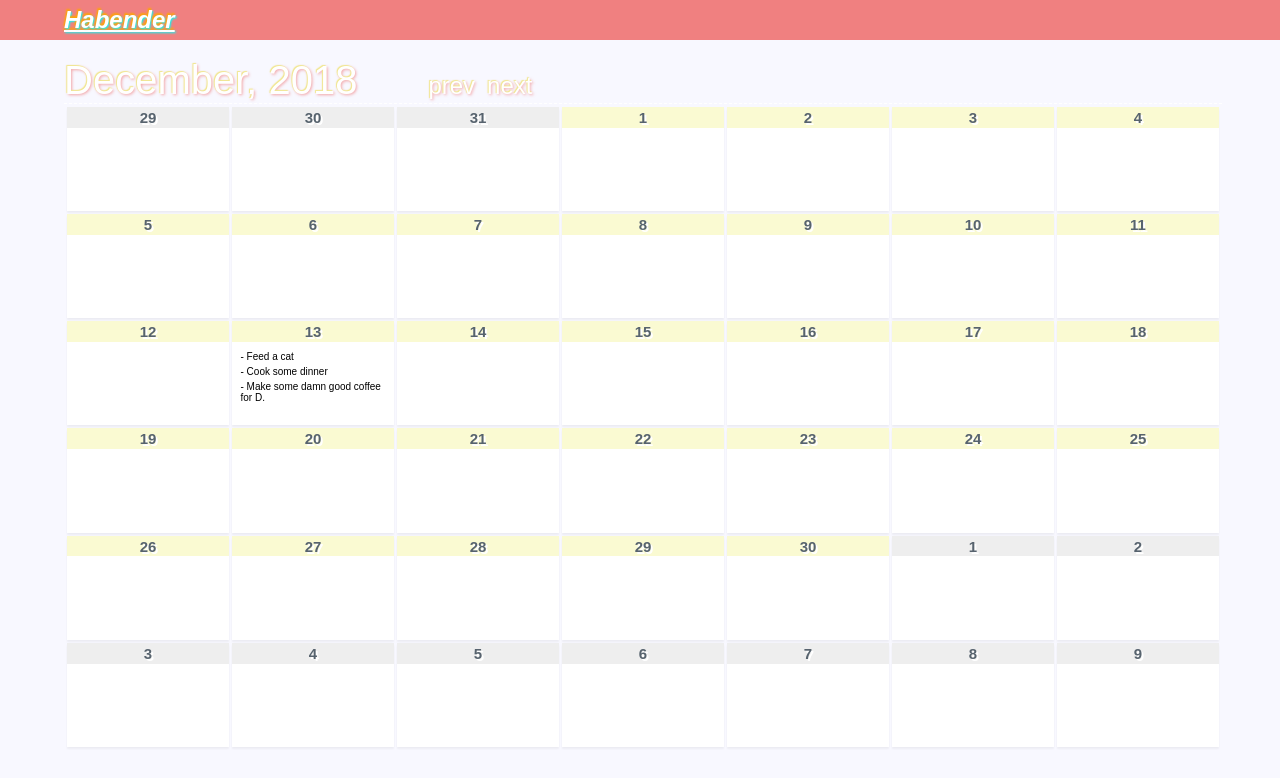
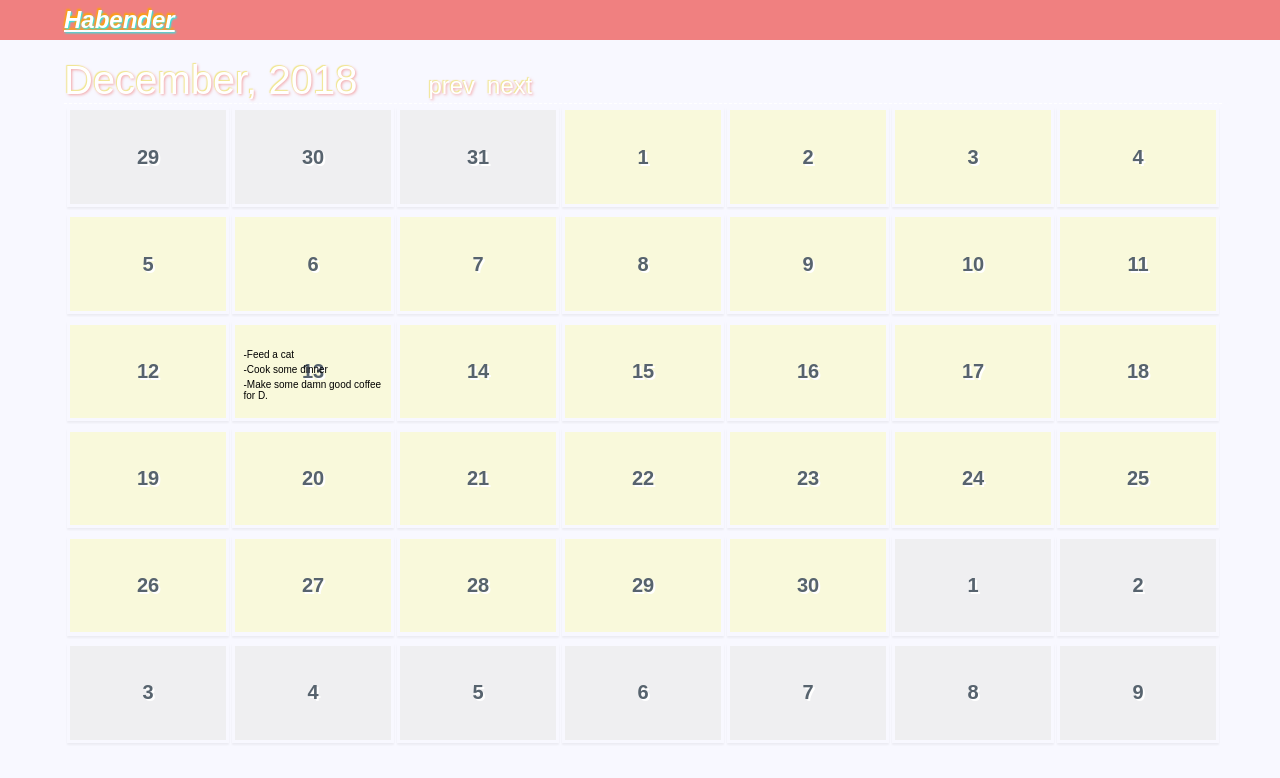
Before and after one commit to yugisu/habender, a React (Create React App) app: page / in a window 1280 px wide. Shown: the top 778 px of the page. Built offline with nearby package versions, Linux system fonts and the light colour scheme.

Commit message:
nice but buggy tile label

```diff
--- a/src/components/CalendarTile/CalendarTile.css
+++ b/src/components/CalendarTile/CalendarTile.css
@@ -1,47 +1,63 @@
-.day {
-  background: #fff;
+.tile {
+  z-index: 40;
 
-  padding: 0;
+  height: 100px;
+  padding: 2%;
 
-  overflow: hidden;
+  /* overflow: hidden; */
 
-  display: grid;
+  box-shadow: 0 2px 2px rgba(0, 0, 0, 0.05);
 
-  grid-template-rows: 20% auto;
-
-  /* border-radius: .5rem;  */
-  box-shadow: 0 2px 2px rgba(0, 0, 0, 0.05);
+  /* border-radius: 0.5rem; */
 }
 
-.day-head {
-  background: lightgoldenrodyellow;
+.day {
+  z-index: 50;
+
+  height: 100%;
+  margin-top: -50%;
+  padding: 4%;
+
+  overflow: auto;
+
+  /* background: cyan; */
+}
+
+.day-label {
+  z-index: 100;
+
+  height: 100%;
 
   display: flex;
   align-items: center;
   justify-content: center;
+  padding: 0 0.5rem;
 
   color: rgb(87, 99, 110);
   text-shadow: 2px 2px 0px #fff;
-  font-size: 1.5rem;
+  font-size: 2em;
   font-weight: bold;
 
-  padding: 0 .5rem;
-
+  background: rgba(250, 250, 210, 0.8);
   user-select: none;
+  opacity: 1;
+  transition: 0.25s;
 }
 
-.other-month .day-head{
-  background:  #eeeeee;
+/* TODO: FIX THIS GODDAMN LABEL */
+
+.tile:hover .day-label {
+  z-index: -1;
+  opacity: 0;
+  /* display: none; */
 }
 
-.day-body {
-  overflow: auto;
-  padding: 4%;
-  margin: 0;
+.day-label.other-month {
+  background: rgba(238, 238, 238, 0.8);
 }
 
 .todo.minified {
-  padding: .2rem;
+  padding: 0.2rem;
 }
 
 .todo::before {
--- a/src/components/CalendarTile/CalendarTile.jsx
+++ b/src/components/CalendarTile/CalendarTile.jsx
@@ -4,13 +4,14 @@ import './CalendarTile.css';
 
 const CalendarTile = ({ dayObj, activities, isFromOtherMonth }) => {
   return (
-    <div className={`day ${isFromOtherMonth === true ? 'other-month' : ''}`}>
-      <div className="day-head">{dayObj.date}</div>
-      <ul className="day-body">
+    <div className="tile">
+      <div className={`day-label ${isFromOtherMonth && 'other-month'}`}>
+        {dayObj.date}
+      </div>
+      <ul className="day">
         {activities.map((el) => (
           <li className="todo minified" key={`todo-${el.id}`}>
-            {' '}
-            {el.name}{' '}
+            {el.name}
           </li>
         ))}
       </ul>
```
Also changed, not shown: src/components/Calendar/Calendar.jsx (+0 -56 lines).
